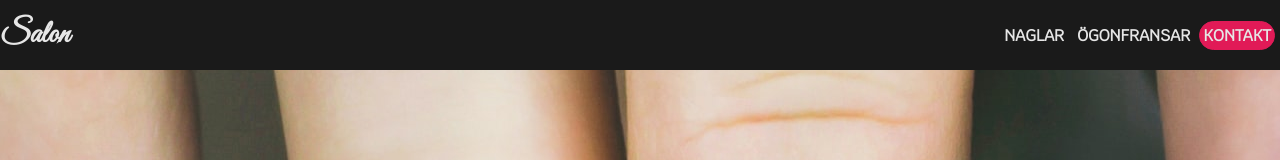
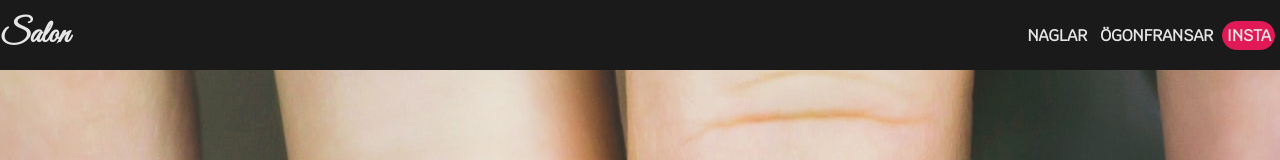
Before and after one commit to BNails/BNails.github.io, a plain HTML site: page index.html in a window 1280 px wide. Shown: the top 160 px of the page. Drawn offline with Linux system fonts and the light colour scheme.

Commit message:
Update index.html

```diff
--- a/index.html
+++ b/index.html
@@ -19,7 +19,7 @@
         <ul class="list">
             <li><a href="#container">NAGLAR</a></li>
             <li><a href="#Eyelashes">ÖGONFRANSAR</a></li>
-            <li><a href="https://www.instagram.com/lashesandfacebym/" target="_blank" class="appointment">KONTAKT</a></li>
+            <li><a href="https://www.instagram.com/lashesandfacebym/" target="_blank" class="appointment">INSTA</a></li>
         </ul>
     </div>
     </header>
```
